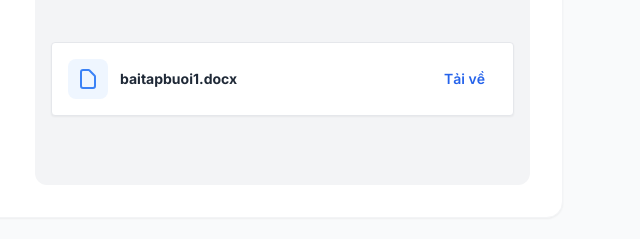
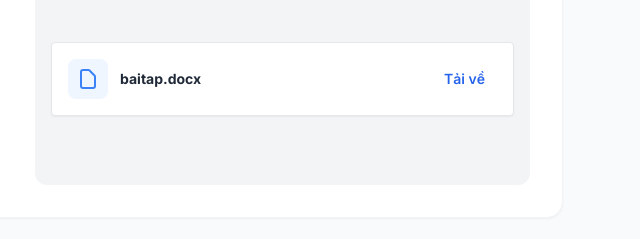
Before and after one commit to huantrrobo/MyPortfolioo, a plain HTML site: page index.html in a window 1280 px wide. Both pictures are taken after a click on the button "Dự án". Shown: the part 459-698 px from the top of the page, 621-1261 px from the left. Drawn offline with nearby package versions, Linux system fonts and the light colour scheme.

Commit message:
Update index.html

```diff
--- a/index.html
+++ b/index.html
@@ -163,11 +163,11 @@
                                             </svg>
                                         </div>
                                         <div>
-                                            <div class="text-gray-800 font-bold text-sm">baitapbuoi1.docx</div>
+                                            <div class="text-gray-800 font-bold text-sm">baitap.docx</div>
 
                                         </div>
                                     </div>
-                                    <a href="./files/baitapbuoi1.docx" download class="text-blue-600 hover:text-blue-800 hover:bg-blue-50 px-3 py-1 rounded transition-colors text-sm font-semibold inline-block">
+                                    <a href="./files/baitap.docx" download class="text-blue-600 hover:text-blue-800 hover:bg-blue-50 px-3 py-1 rounded transition-colors text-sm font-semibold inline-block">
     Tải về
 </a>
                                 </div>
```
